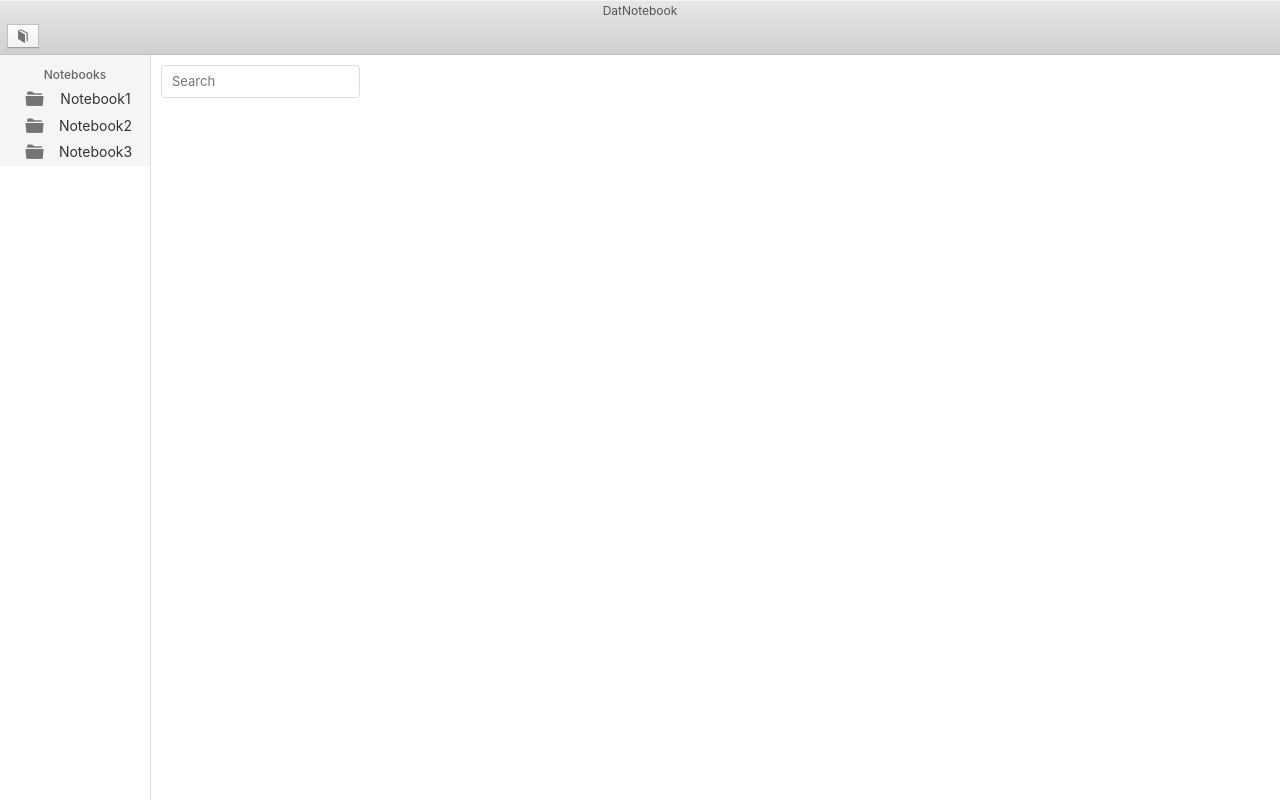
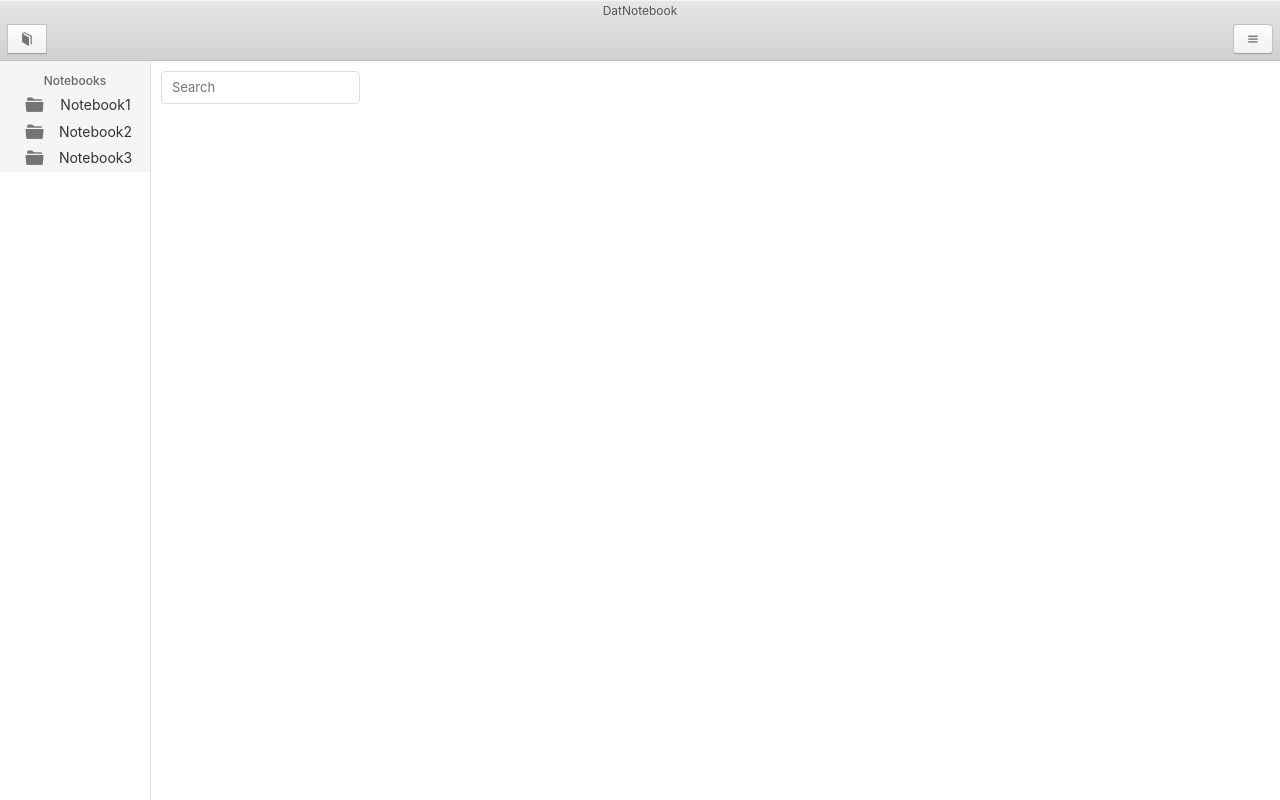
Before and after one commit to tpaixao/datnotebook, a React (Create React App) app: page / in a window 1280 px wide. Built offline with nearby package versions, Linux system fonts and the light colour scheme.

Commit message:
more toolbar

```diff
--- a/src/components/PhotonList.js
+++ b/src/components/PhotonList.js
@@ -46,7 +46,7 @@ class PhotonNotebookList extends React.Component{
 						if (index === selectedNotebook){
 						return (
 						<span class="nav-group-item active">
-							<span class="icon icon-folder"></span>
+							<span class="icon icon-book"></span>
 							{ value.title }
 						</span>)
 						}else{
--- a/src/components/Toolbar.js
+++ b/src/components/Toolbar.js
@@ -21,12 +21,15 @@ class Toolbar extends React.Component{
 		<div className="toolbar-actions">
 			<div className="btn-group pull-left">
 
-				<div className="btn btn-default">
+				<div className="btn btn-large btn-default">
 					<span className="icon icon-book"></span>
 				</div>
 
 
 			</div>
+				<div className="btn btn-large btn-default pull-right">
+					<span className="icon icon-menu"></span>
+				</div>
 		</div>
 	)
 
```
Also changed, not shown: 1 other file (tests, documents, lock files or other folders).
